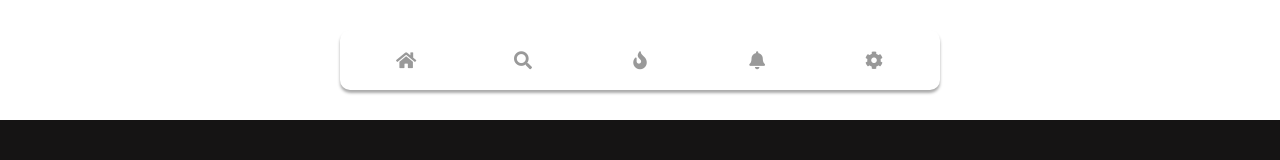
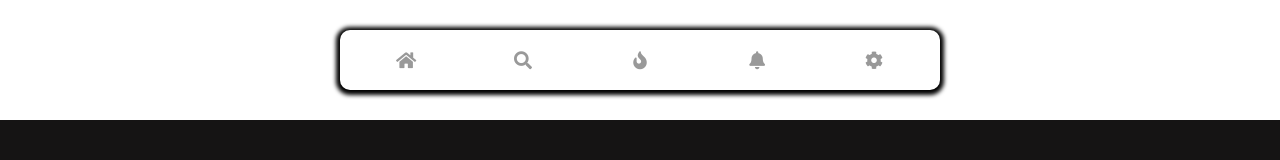
Before and after one commit to vaivodeieva/project-261121, a React (Create React App) app: page / in a window 1280 px wide. Shown: the top 160 px of the page. Built offline with nearby package versions, Linux system fonts and the light colour scheme.

Commit message:
Update Header.css

```diff
--- a/src/Assets/Css/Header.css
+++ b/src/Assets/Css/Header.css
@@ -33,8 +33,8 @@
     padding: 10px;
     gap: 5px;
     border-radius: 10px;
-    background: #fff;
-    box-shadow: 0px 3px 3px #aaa;
+    background: white;
+    box-shadow: 0px 1px 4px 4px black;
   }
 
   .item-list {
```
